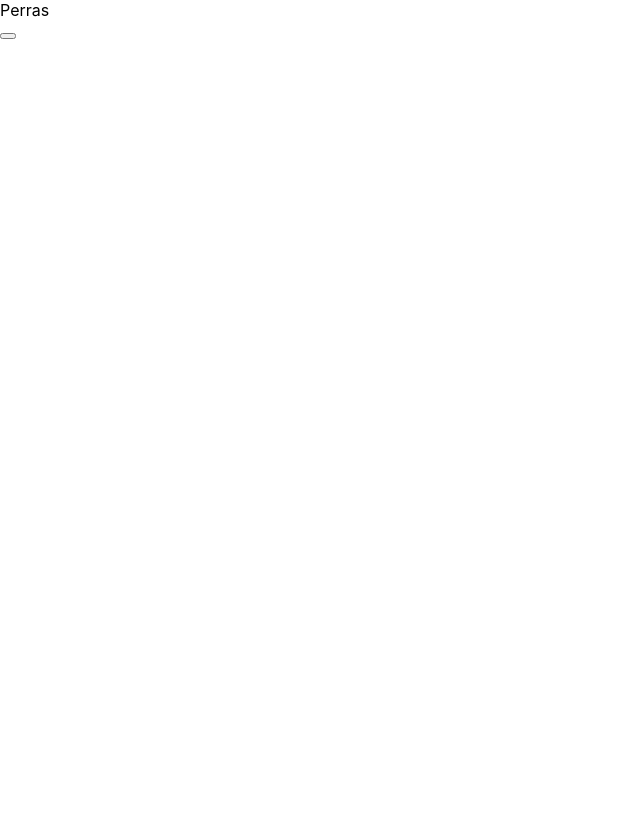
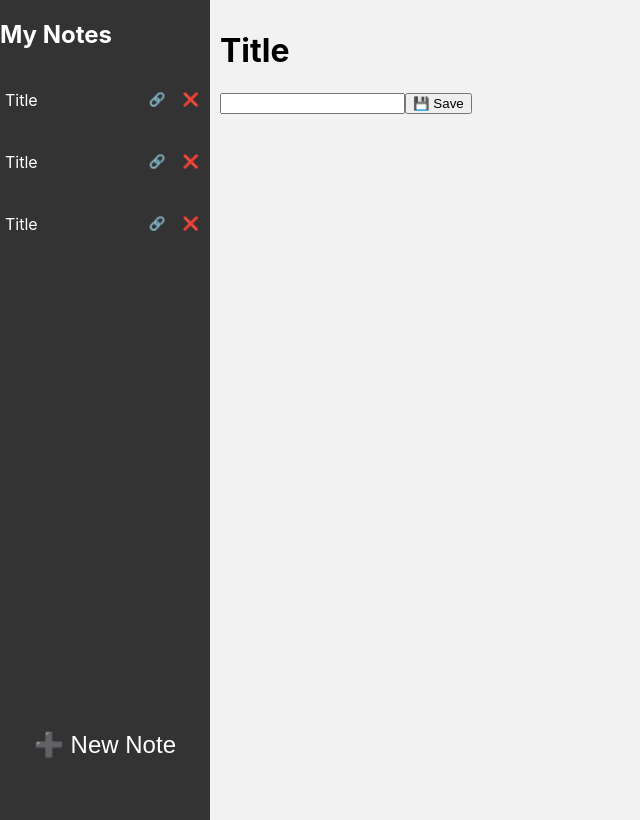
Before and after one commit to MedinaMV/Notion, a React (Create React App) app in the folder client/: page / in a window 1280 px wide. Shown: the whole page, without its empty margins (0-640 px from the left). Built offline with nearby package versions, Linux system fonts and the light colour scheme.

Commit message:
Lateral menu created

```diff
--- a/client/src/App.js
+++ b/client/src/App.js
@@ -1,17 +1,59 @@
-import * as React from 'react';
+//import { useState } from 'react';
 import './App.css';
 
-function App() {
-  const [text, setText] = React.useState("Perras")
+export default function App() {
   return (
-    <>
-      <div className='perras'>{text}</div>
-      <button onClick={() => {
-        setText("Hola")
-      }}></button>
-    </>
-
+    <div className="app">
+      <LateralMenu />
+      <div className="note">
+        <Note />
+      </div>
+    </div>
   );
 }
 
-export default App;
+function LateralMenu() {
+  return (
+    <div className="lateral">
+      <h2> My Notes </h2>
+        <div>
+          <NoteRow />
+          <NoteRow />
+          <NoteRow />
+        </div>
+      <div className="noteButtonContainer">
+        <button className="noteButton"> ➕ New Note </button>
+      </div>
+    </div>
+  );
+}
+
+function NoteRow() {
+  return (
+    <div className="noteRow">
+      <p className="noteTitle">Title</p>
+      <div className="buttonsContainer">
+        <button> 🔗 </button>
+        <button> ❌ </button>
+      </div>
+    </div>
+  );
+}
+
+function Note() {
+  return (
+  <>
+    <h1>Title</h1>
+    <Paragraph />
+  </>
+  );
+}
+
+function Paragraph() {
+  return (
+    <div>
+      <input></input>
+      <button> 💾 Save </button>
+    </div>
+  );
+}
--- a/client/src/index.css
+++ b/client/src/index.css
@@ -11,3 +11,82 @@ code {
   font-family: source-code-pro, Menlo, Monaco, Consolas, 'Courier New',
     monospace;
 }
+
+.app {
+  display: grid;
+  grid-template-columns: 210px auto;
+  height: 100vh;
+}
+
+.lateral {
+  width: 210px; /* Aumentamos el ancho de la barra lateral */
+  background-color: #333;
+  color: white;
+  display: flex;
+  flex-direction: column;
+}
+
+.note {
+  background-color: #f2f2f2; /* Para visualizar el espacio ocupado por el div note */
+  height: 100vh;
+  padding: 10px;
+}
+
+.noteButtonContainer {
+  margin-top: auto; /* Coloca el botón al final de la barra lateral */
+  display: flex;
+  justify-content: center;
+}
+
+/* Estilo del botón */
+.noteButton {
+  margin-top: auto;
+  margin-bottom: 50px;
+  height: 50px;
+  width: 100%;
+  /*border-radius: 20%; Hace que el botón sea redondeado */
+  background-color: #333;
+  color: white;
+  border: none;
+  cursor: pointer;
+  transition: background-color 0.3s;
+  font-size: 24px;
+}
+
+.noteButton:hover {
+  background-color: #808080;
+}
+
+.noteRow {
+  display: flex;
+  align-items: center;
+  justify-content: space-between;
+  padding: 5px;
+}
+
+.noteTitle {
+  margin-right: 90px;
+}
+
+.noteRow:hover{
+  background-color: #808080;
+  cursor: pointer;
+}
+
+.buttonsContainer {
+  display: flex;
+  gap: 5px; /* Espacio entre los botones */
+}
+
+.buttonsContainer button {
+  border-radius: 30%;
+  height: 30px;
+  background-color: #333;
+  border: none;
+}
+
+.buttonsContainer button:hover {
+  background-color: #b8b8b8;
+  border: none;
+  cursor: pointer;
+}
```
